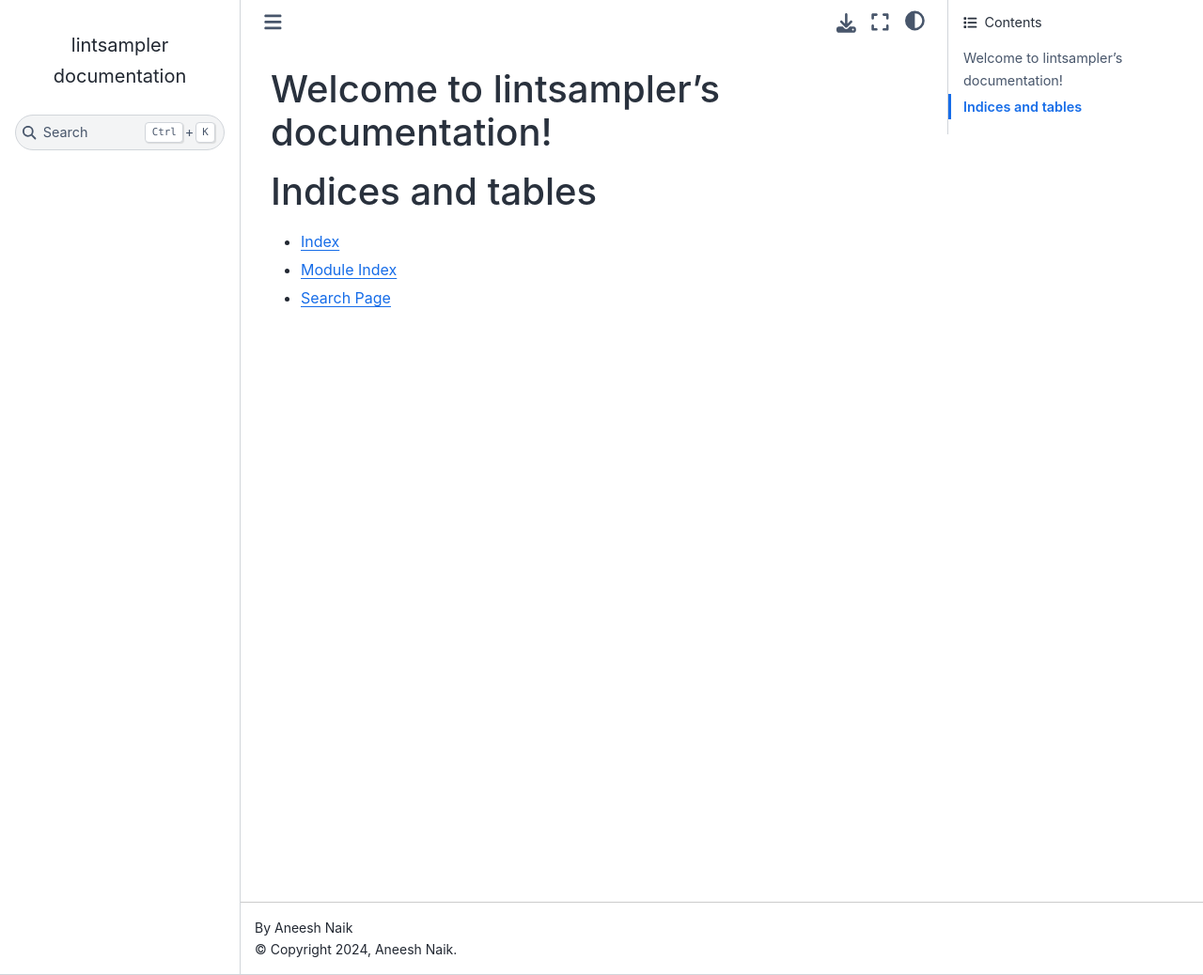
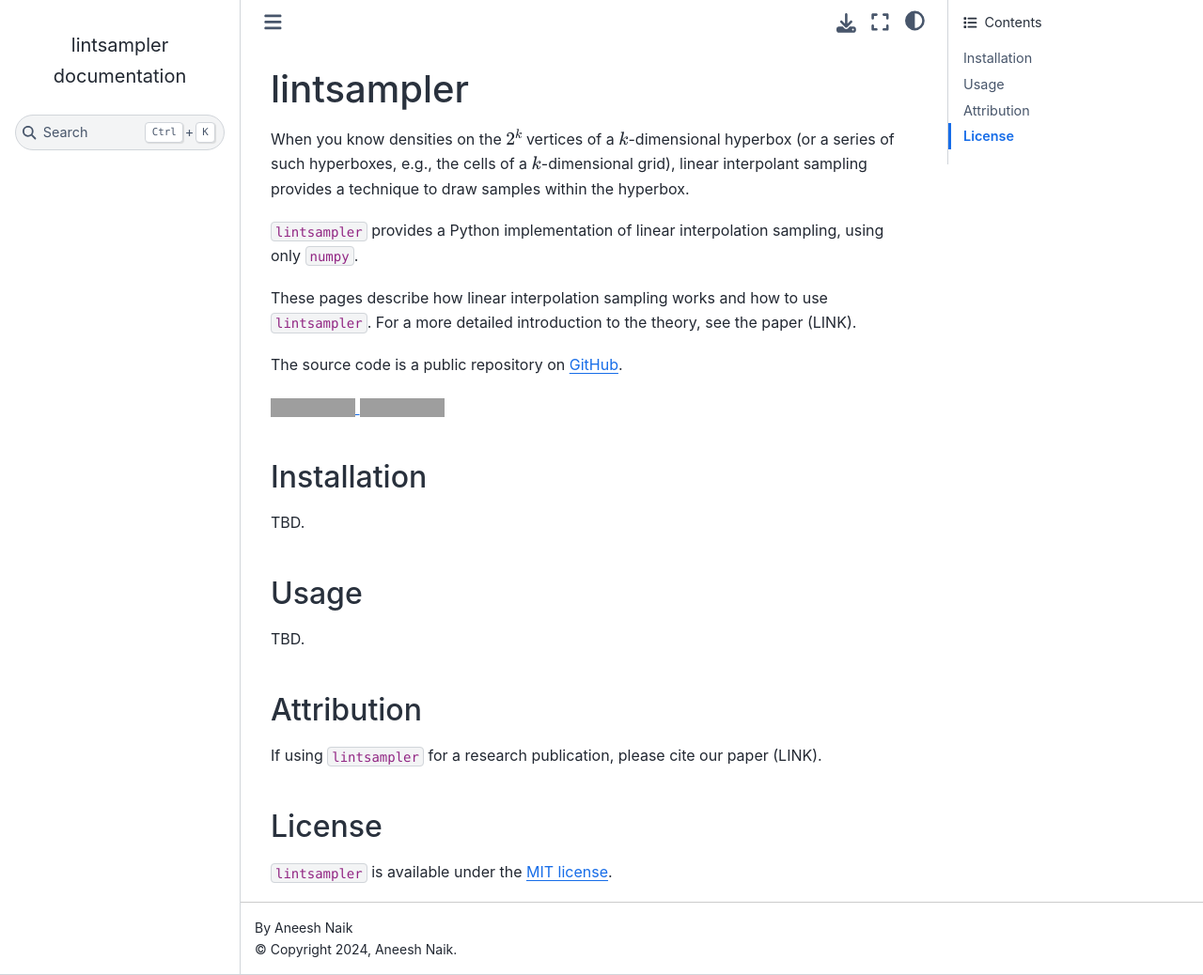
Before and after one commit to aneeshnaik/lintsampler, a Sphinx documentation site: the page built from docs/source/index.rst, in a window 1280 px wide and 1038 px high. Shown: the whole window at 94% size. Built offline with Sphinx 7.4.7 and the Sphinx Book theme 1.1.4, drawn with Linux system fonts in a browser that asks for light colours; grey boxes are pictures that could not be loaded.

Commit message:
Add docs homepage

```diff
--- a/docs/source/index.rst
+++ b/docs/source/index.rst
@@ -1,20 +1,45 @@
-.. lintsampler documentation master file, created by
-   sphinx-quickstart on Tue Mar 12 14:03:21 2024.
-   You can adapt this file completely to your liking, but it should at least
-   contain the root `toctree` directive.
-
-Welcome to lintsampler's documentation!
-=======================================
+lintsampler
+===========
 
 .. toctree::
    :maxdepth: 2
    :caption: Contents:
 
 
+When you know densities on the :math:`2^k` vertices of a :math:`k`-dimensional hyperbox (or a series of such hyperboxes, e.g., the cells of a :math:`k`-dimensional grid), linear interpolant sampling provides a technique to draw samples within the hyperbox.
 
-Indices and tables
-==================
+:code:`lintsampler` provides a Python implementation of linear interpolation sampling, using only :code:`numpy`.
 
-* :ref:`genindex`
-* :ref:`modindex`
-* :ref:`search`
+These pages describe how linear interpolation sampling works and how to use :code:`lintsampler`. For a more detailed introduction to the theory, see the paper (LINK).
+
+The source code is a public repository on `GitHub <https://github.com/aneeshnaik/lintsampler>`_.
+
+
+.. image:: https://img.shields.io/badge/GitHub-aneeshnaik%2Flintsampler-blue.svg?style=flat
+    :target: https://github.com/aneeshnaik/lintsampler
+.. image:: https://img.shields.io/badge/license-MIT-yellow.svg?style=flat
+    :target: https://github.com/aneeshnaik/lintsampler/blob/main/LICENSE
+
+
+Installation
+------------
+
+TBD.
+
+
+Usage
+-----
+
+TBD.
+
+
+Attribution
+-----------
+
+If using :code:`lintsampler` for a research publication, please cite our paper (LINK).
+
+
+License
+-------
+
+:code:`lintsampler` is available under the `MIT license <https://github.com/aneeshnaik/lintsampler/blob/main/LICENSE>`_.
```
